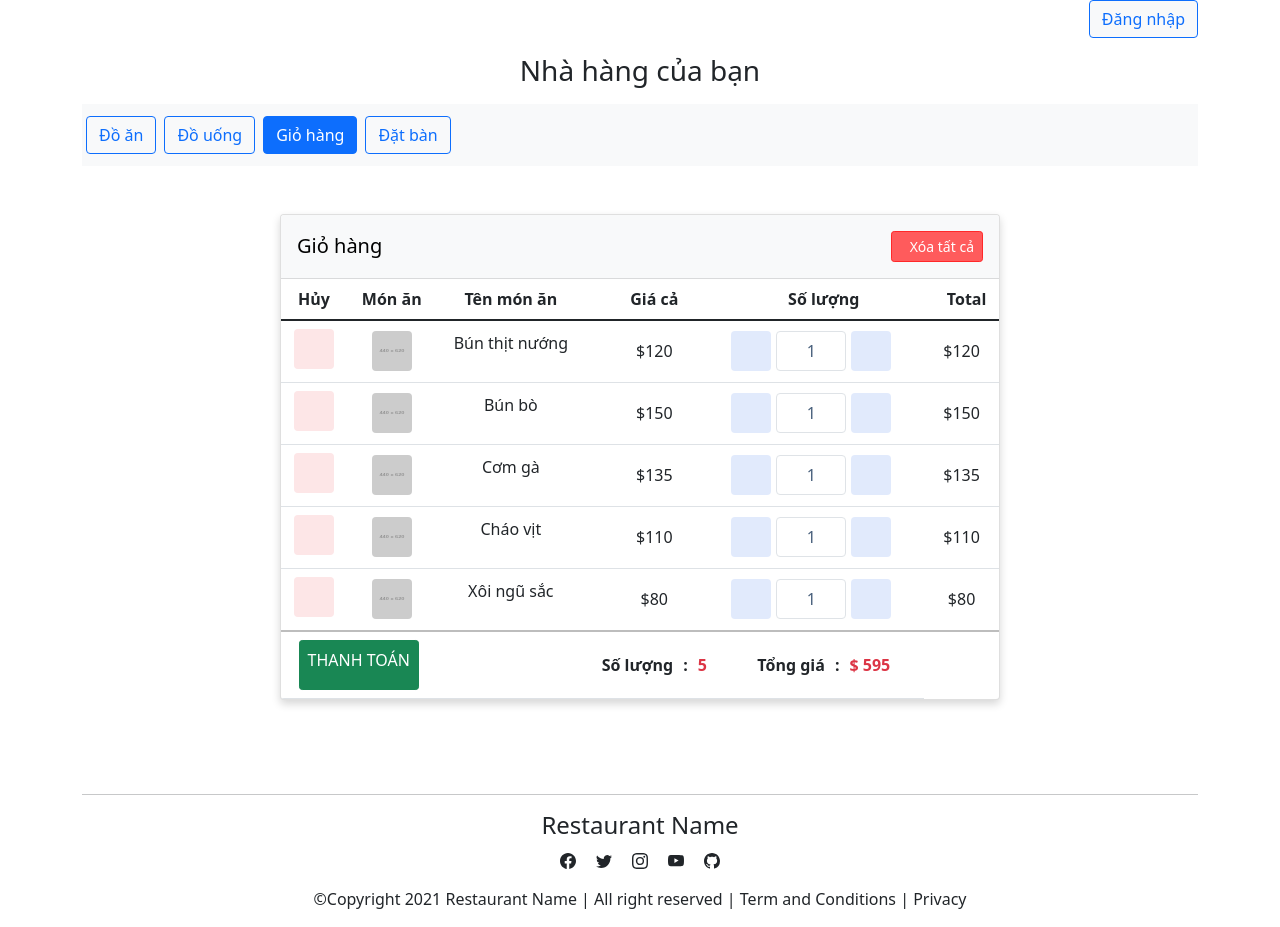
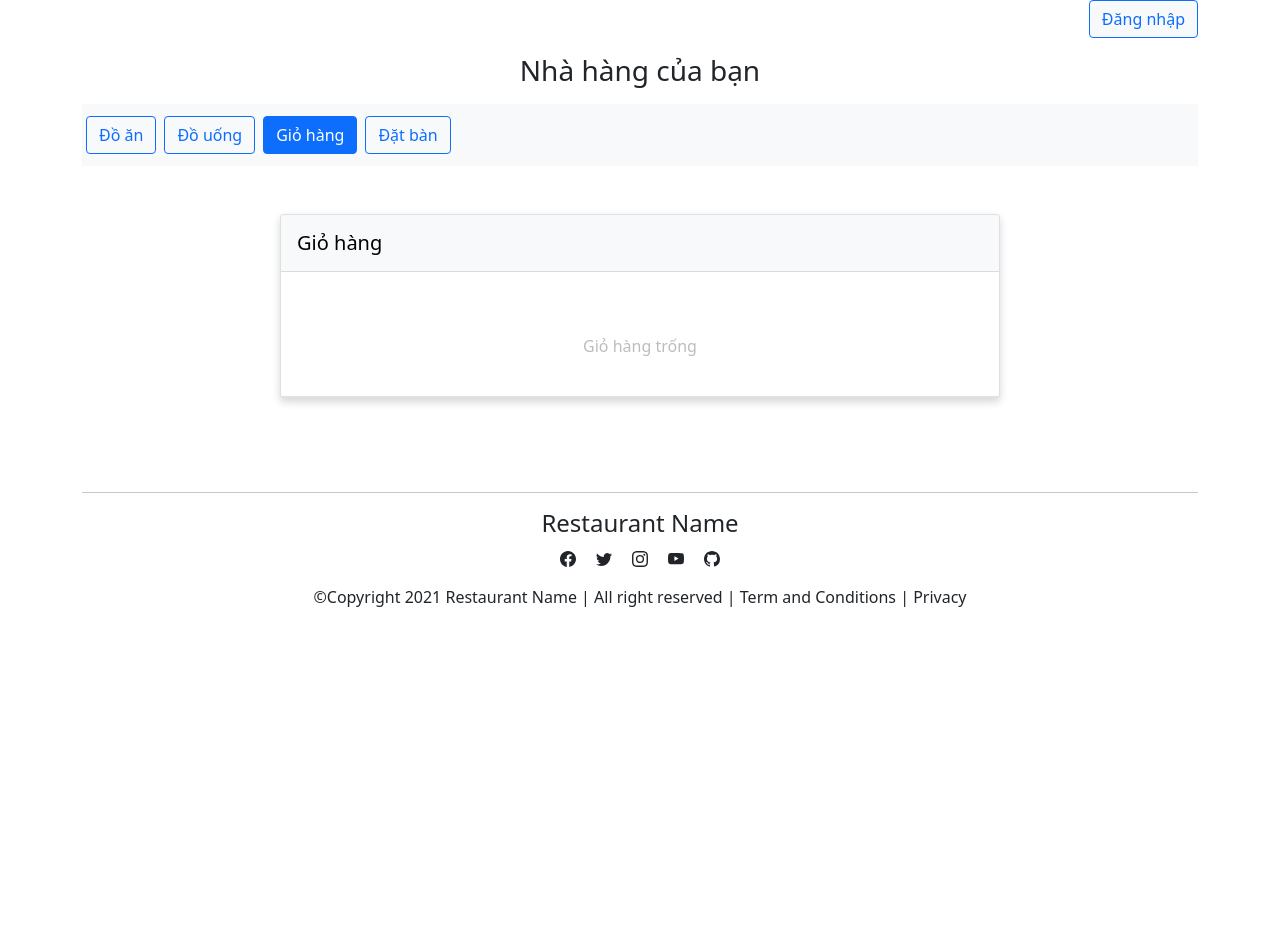
Before and after one commit to lkangr/doan1, a React (Create React App) app: page /cart in a window 1280 px wide. After the commit the page ends 800 px from the top, so only its background shows below. Built offline with nearby package versions, Linux system fonts and the light colour scheme.

Commit message:
Update adding to cart function

```diff
--- a/src/customer/Cart.js
+++ b/src/customer/Cart.js
@@ -2,44 +2,10 @@ import React, {useState} from 'react';
 import { NavLink } from 'react-router-dom';
 import "./css/Cart.css";
 
+const ProductList = [];
+
 const Cart = () => {
-    const productData = [
-        {
-            "id": 1,
-            "image": "http://dummyimage.com/440x620.png/dddddd/000000",
-            "name": "Bún thịt nướng",
-            "price": 120,
-            "qty": 1,
-        },
-        {
-            "id": 2,
-            "image": "http://dummyimage.com/440x620.png/dddddd/000000",
-            "name": "Bún bò",
-            "price": 150,
-            "qty": 1,
-        },
-        {
-            "id": 3,
-            "image": "http://dummyimage.com/440x620.png/dddddd/000000",
-            "name": "Cơm gà",
-            "price": 135,
-            "qty": 1,
-        },
-        {
-            "id": 4,
-            "image": "http://dummyimage.com/440x620.png/dddddd/000000",
-            "name": "Cháo vịt",
-            "price": 110,
-            "qty": 1,
-        },
-        {
-            "id": 5,
-            "image": "http://dummyimage.com/440x620.png/dddddd/000000",
-            "name": "Xôi ngũ sắc",
-            "price": 80,
-            "qty": 1,
-        }
-    ]
+    const productData = ProductList;
 
     const [products, SetProducts] = useState(productData);
 
@@ -194,3 +160,4 @@ const Cart = () => {
     );
 }
 export default Cart;
+export {ProductList};
```
